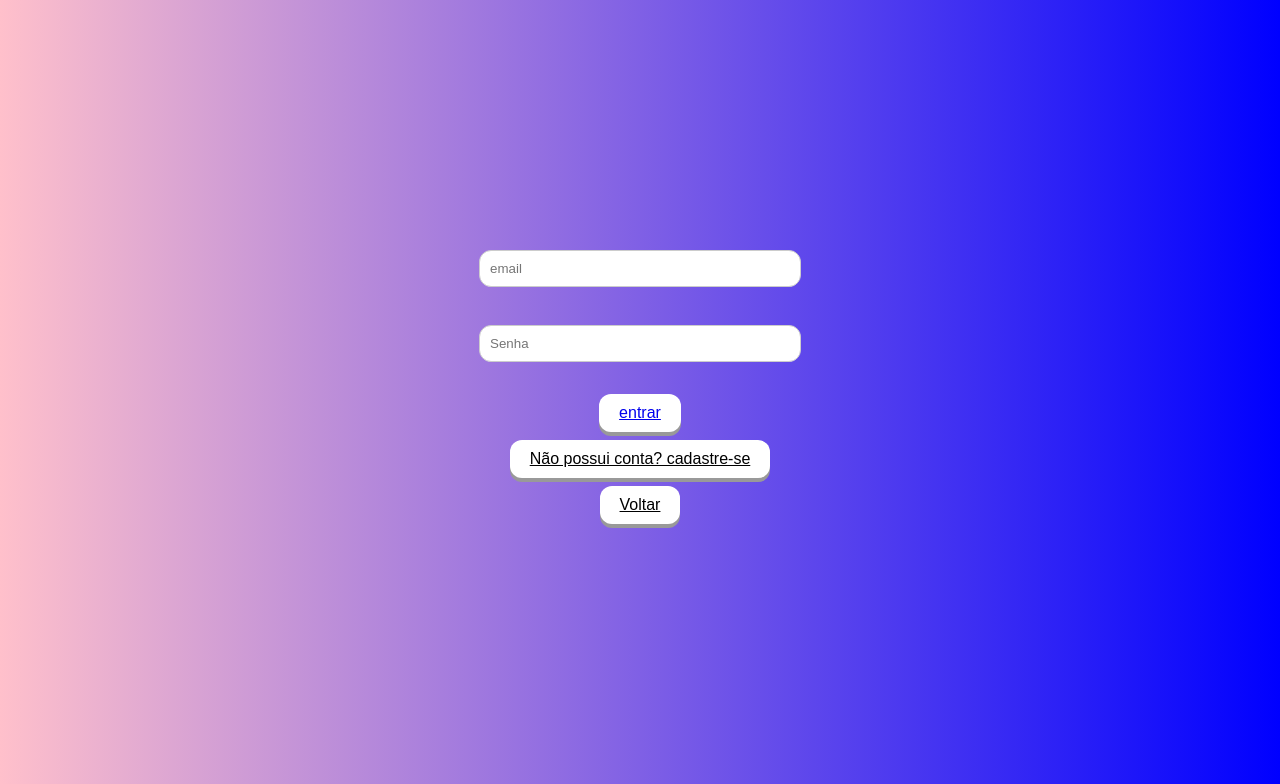
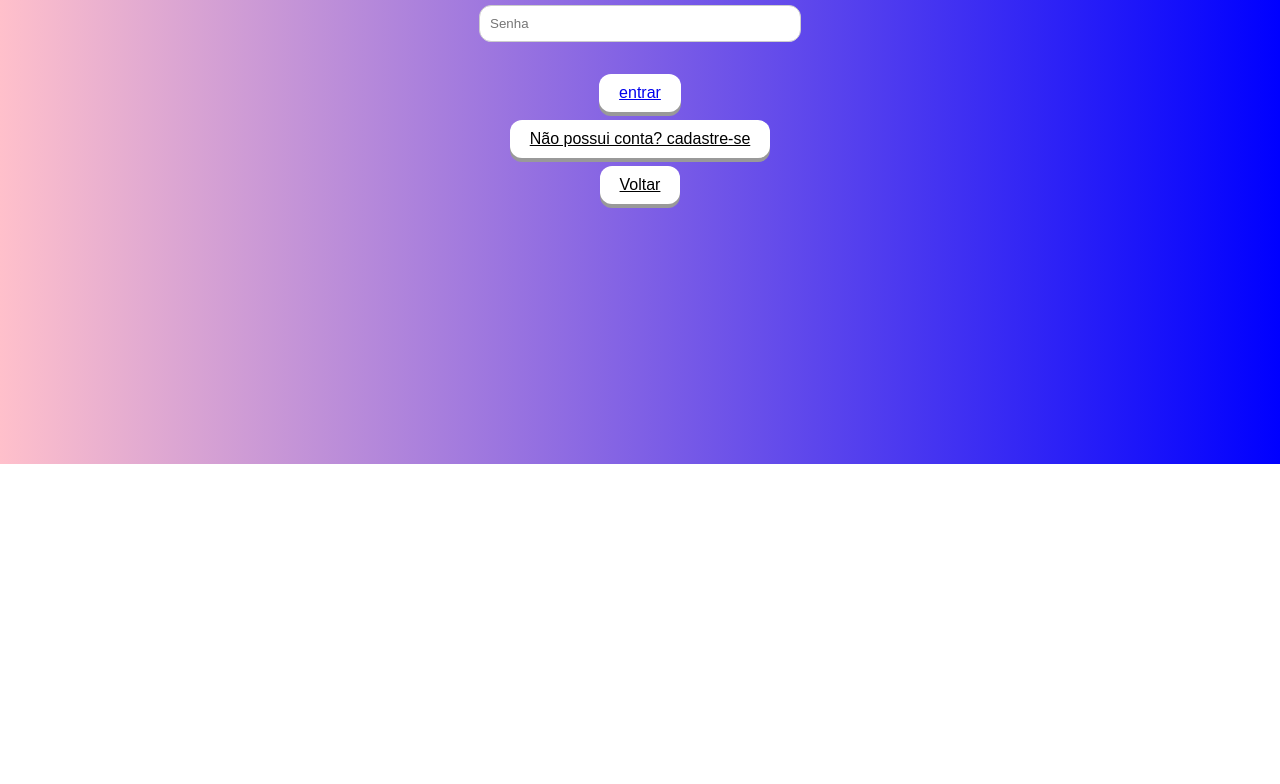
Before and after one commit to Everton-pixel/startsimple_main, a plain HTML site: page login.html in a window 1280 px wide. Shown: the part 532-1316 px from the top of the page. After the commit the page ends 996 px from the top, so only its background shows below. Drawn offline with Linux system fonts and the light colour scheme.

Commit message:
mensagem do commit

```diff
--- a/login.html
+++ b/login.html
@@ -13,7 +13,7 @@
 
         }
         #login {
-            margin-top: -20 em;
+            margin-top: -20em;
             height: 100vh;
             width: 100vw;
             align-items: center;
```
Also changed, not shown: index.html (+2 -1 lines).
